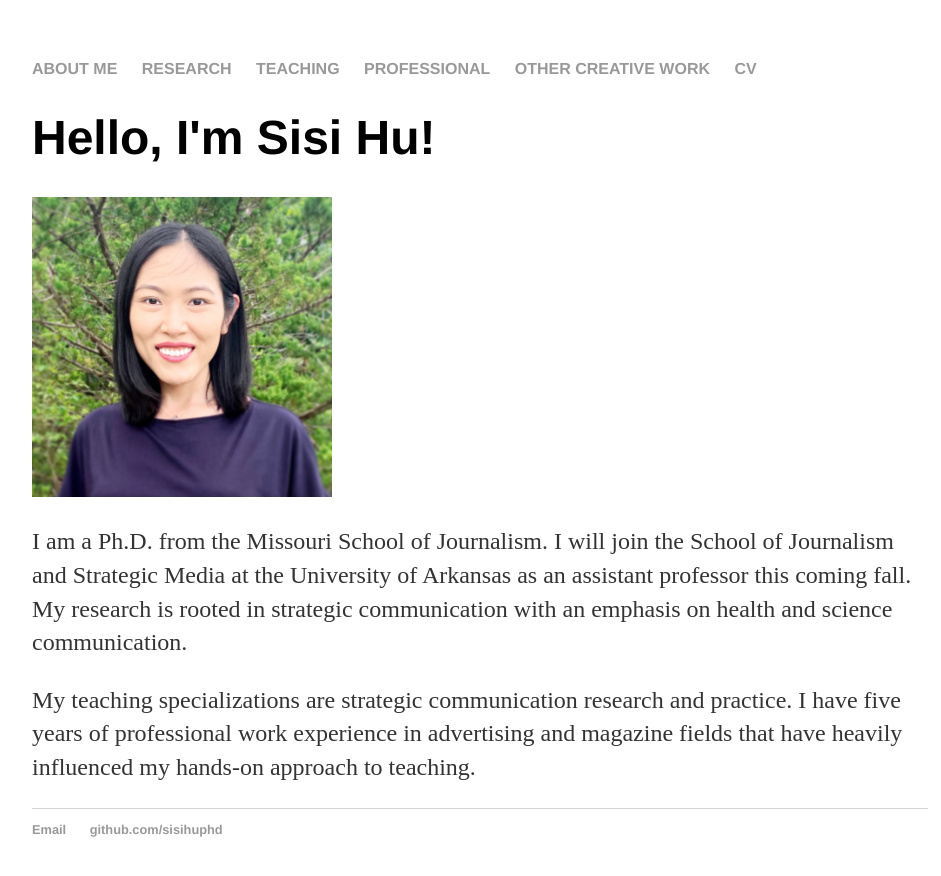
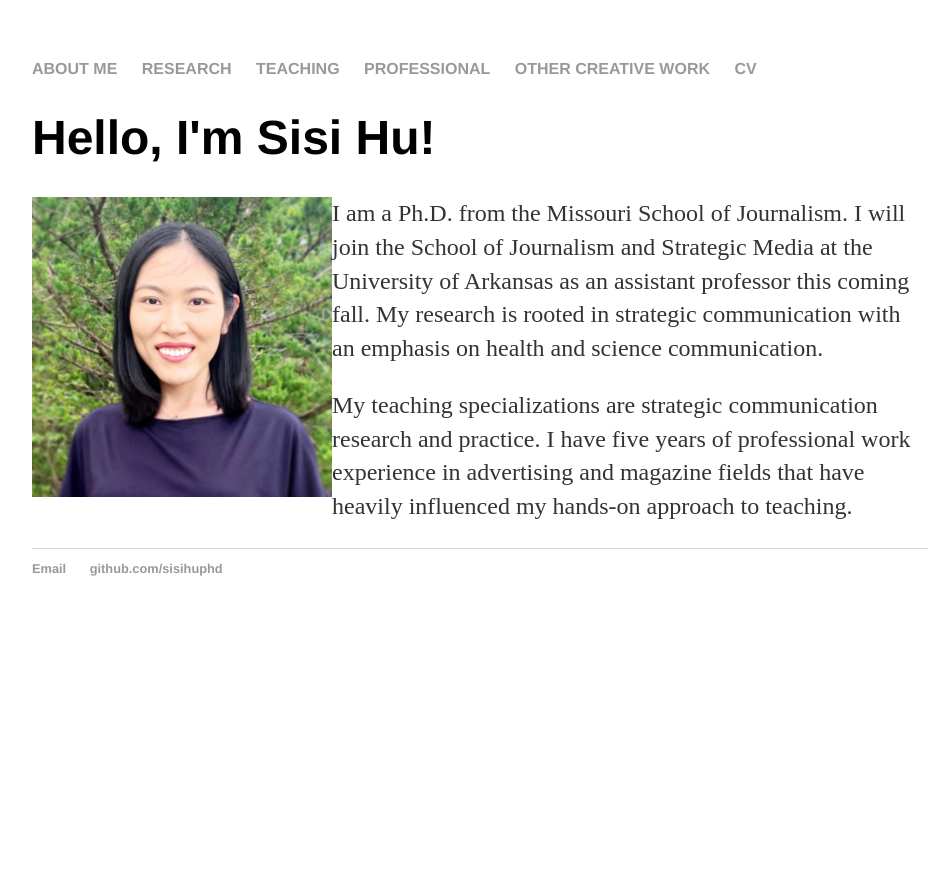
Before and after one commit to sisihuphd/sisihuphd.github.io, a Jekyll site: the page built from index.html, in a window 1280 px wide. Shown: the top 876 px of the page, without its empty margins (160-1101 px from the left). Built offline with Jekyll 4.4.1, drawn with Linux system fonts in a browser that asks for light colours.

Commit message:
Update index.html

```diff
--- a/index.html
+++ b/index.html
@@ -4,13 +4,13 @@ title: Sisi Hu | About Me
 ---
 <h1>Hello, I'm Sisi Hu!</h1>
 <div class="blurb">
-	      <div id="profile-photo"><img src="../images/IMG_7355.JPG" width="300"></div>
+	      <div id="profile-photo"><img align = "left" src="../images/IMG_7355.JPG" width="300"></div>
 	      <div id="intro">
 	              <p>I am a Ph.D. from the Missouri School of Journalism.
 	              I will join the School of Journalism and Strategic Media at the University of Arkansas as an assistant professor this coming fall.
 	              My research is rooted in strategic communication with an emphasis on health and science communication.</p>
 
-			          <p>My teaching specializations are strategic communication research and practice.
+                  <p>My teaching specializations are strategic communication research and practice.
 			          I have five years of professional work experience in advertising and magazine fields that have heavily influenced my hands-on approach to teaching.  </p>
 			  </div>
 </div><!-- /.blurb -->
```
